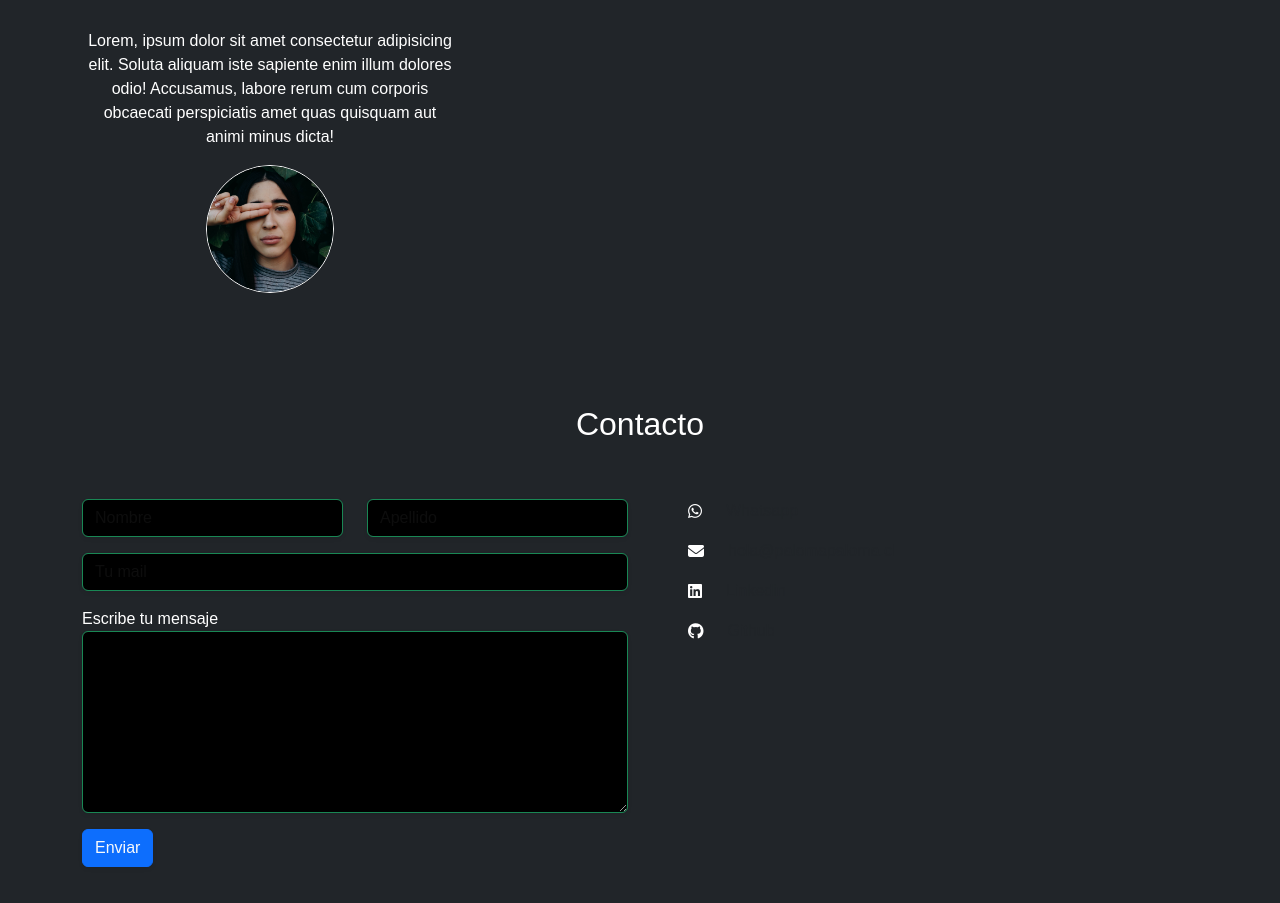
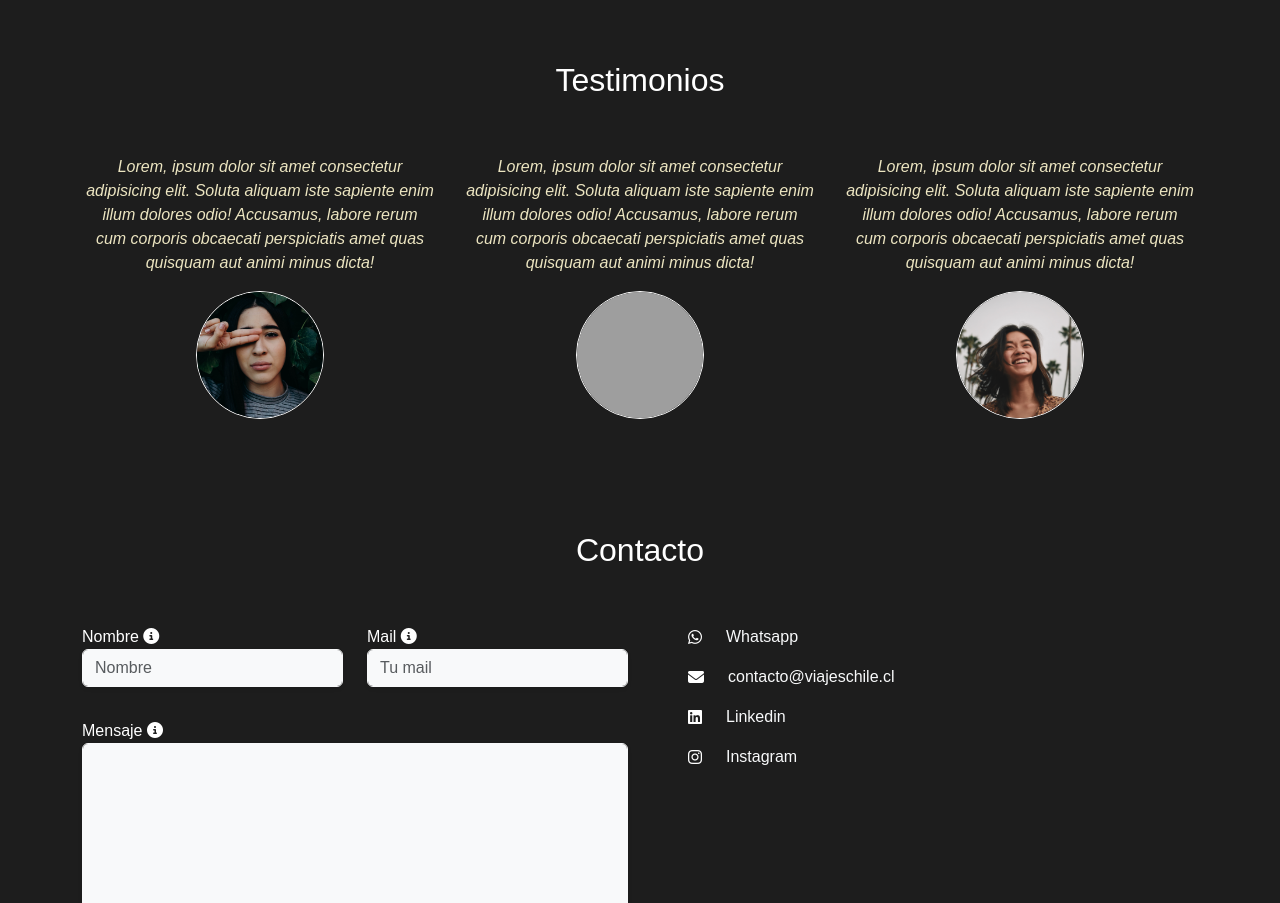
Before and after one commit to SingularPigeon/ViajesChileBootstrap, a website: page index.html in a window 1280 px wide. Shown: the part 1897-2800 px from the top of the page. Drawn offline with nearby package versions, Linux system fonts and the light colour scheme; grey boxes are pictures that could not be loaded.

Commit message:
(wip) Viajes Chile bootstrap

```diff
--- /dev/null
+++ b/assets/sass/abstracts/_variables.scss
@@ -0,0 +1,7 @@
+//Paleta colores
+$beige: #ece5c1;
+$dark: #1d1d1d;
+
+//Custom tooltip
+$tooltip-bg: $beige;
+$tooltip-color: $dark;
--- a/assets/sass/components/_card.scss
+++ b/assets/sass/components/_card.scss
@@ -6,4 +6,6 @@
   max-width: 400px;
   padding: 1rem;
   text-align: center;
+  font-style: italic;
+  color: $beige;
 }
--- /dev/null
+++ b/assets/sass/components/_logos.scss
@@ -0,0 +1,3 @@
+.logo-nav{
+  width:40px;
+  }
--- /dev/null
+++ b/assets/sass/layout/_testimonials-box.scss
@@ -0,0 +1,5 @@
+.testimonials-box {
+  padding-top:2rem ;
+  display: flex;
+  justify-content: center;
+}
--- a/assets/sass/main.scss
+++ b/assets/sass/main.scss
@@ -1,5 +1,5 @@
 //abstracts
-
+@import "abstracts/variables";
 //vendors
 @import url('https://fonts.googleapis.com/css2?family=Open+Sans:ital,wght@0,300..800;1,300..800&display=swap');
 
@@ -9,15 +9,15 @@
 //base
 @import "base/typography";
 //layout
-
+@import "layout/testimonials-box";
 //components
 @import "components/carousel";
 @import "components/card";
 @import "components/image";
+@import "components/logos";
 //pages
 
 //themes
-
 //shame
 
 @import "shame/shame";
--- a/assets/sass/shame/_shame.scss
+++ /dev/null
@@ -1,19 +0,0 @@
-
-
-/* NavBar */
-.logo-nav{
-width:40px;
-}
-
-/* Estilos para card sección destacados */
-.zoom {
-  transition: transform .2s; /* Animation */
-}
-
-.zoom:hover {
-  transform: scale(1.02);
-}
-/* Estilos íconos rrss */
-.social i:hover {
-  color: rgba(122, 216, 231, 0.884);
-}
--- a/assets/sass/vendors/_bootstrap.scss
+++ b/assets/sass/vendors/_bootstrap.scss
@@ -4,8 +4,7 @@
 @import "../../../node_modules/bootstrap/scss/functions";
 
 // 2. Include any default variable overrides heres
-$body-bg: #000;
-$body-color: #111;
+
 
 // 3. Include remainder of required Bootstrap stylesheets (including any separate color mode stylesheets)
 @import "../../../node_modules/bootstrap/scss/variables";
--- a/index.html
+++ b/index.html
@@ -37,7 +37,6 @@
                 </div>
             </div>
         </nav>
-
         <!-- Hero Carrusel-->
         <div class="container py-5 mt-3">
             <div class="row >
@@ -201,9 +200,12 @@
         </div>
     </section>
     <section id="testimonios">
-        <div class="container">
-            <div class="row">
-                <div class="testimonial-card">
+        <div class="container pt-5">
+            <div class="text-center">
+                <h2>Testimonios</h2>
+            </div>
+            <div class="row testimonials-box">
+                <div class="testimonial-card col-12 col-sm-12 col-md-4">
                     <div class="testimonial__text">
                         <p>Lorem, ipsum dolor sit amet consectetur adipisicing elit. Soluta aliquam iste sapiente enim
                             illum dolores odio! Accusamus, labore rerum cum corporis obcaecati perspiciatis amet quas
@@ -211,6 +213,26 @@
                     </div>
                     <div class="testimonial__image">
                         <img src="assets/img/testimonio1.jpg" class="image--rounded"   alt="">
+                    </div>
+                </div>
+                <div class="testimonial-card col-12 col-sm-12 col-md-4">
+                    <div class="testimonial__text">
+                        <p>Lorem, ipsum dolor sit amet consectetur adipisicing elit. Soluta aliquam iste sapiente enim
+                            illum dolores odio! Accusamus, labore rerum cum corporis obcaecati perspiciatis amet quas
+                            quisquam aut animi minus dicta!</p>
+                    </div>
+                    <div class="testimonial__image">
+                        <img src="assets/img/testimonio2.jpg" class="image--rounded"   alt="">
+                    </div>
+                </div>
+                <div class="testimonial-card col-12 col-sm-12 col-md-4">
+                    <div class="testimonial__text">
+                        <p>Lorem, ipsum dolor sit amet consectetur adipisicing elit. Soluta aliquam iste sapiente enim
+                            illum dolores odio! Accusamus, labore rerum cum corporis obcaecati perspiciatis amet quas
+                            quisquam aut animi minus dicta!</p>
+                    </div>
+                    <div class="testimonial__image">
+                        <img src="assets/img/testimonio3.jpg" class="image--rounded"   alt="">
                     </div>
                 </div>
             </div>
@@ -229,67 +251,62 @@
                 <form action="" class="col-12 col-md-6 mb-5">
                     <div class="row">
                         <div class="col mb-3">
-                            <input type="text" class="form-control border-success shadow-sm" placeholder="Nombre"
+                            <label for="nombre" class="form-label">Nombre</label>
+                            <i class="fa-solid fa-circle-info" data-bs-toggle="tooltip" data-bs-placement="right" data-bs-title="Tu nombre y apellido"></i>
+
+                            <input type="text" class="form-control border-light shadow-sm bg-light" placeholder="Nombre"
                                 aria-label="Nombre">
                         </div>
                         <div class="col mb-3">
-                            <input type="text" class="form-control border-success shadow-sm" placeholder="Apellido"
-                                aria-label="Apellido">
+                            <label for="mensaje" class="form-label">Mail</label>
+                            <i class="fa-solid fa-circle-info" data-bs-toggle="tooltip" data-bs-placement="right" data-bs-title="Ejemplo: nombre@gmail.com"></i>
+
+                        <input type="email" class="form-control border-light shadow-sm bg-light" id="mail"
+                            placeholder="Tu mail">
                         </div>
                     </div>
                     <div class="mb-3">
-                        <input type="email" class="form-control border-success shadow-sm" id="mail"
-                            placeholder="Tu mail">
+
                     </div>
                     <div class="mb-3">
-                        <label for="mensaje" class="form-label">Escribe tu mensaje</label>
-                        <textarea class="form-control border-success text-dark shadow-sm" id="mensaje"
+                        <label for="mensaje" class="form-label">Mensaje</label>
+                        <i class="fa-solid fa-circle-info" data-bs-toggle="tooltip" data-bs-placement="right" data-bs-title="Escribe tu mensaje"></i>
+                        <textarea class="form-control border-light text-dark shadow-sm bg-light" id="mensaje"
                             rows="7"></textarea>
                     </div>
-                    <input class="btn btn-primary text-light fw-medium shadow-sm" type="submit" value="Enviar">
+                    <input class="btn btn-light fw-medium shadow-sm" type="submit" value="Enviar">
                 </form>
                 <!-- Datos contacto -->
                 <div class="col-12 col-md-6 d-flex flex-column row-gap-3 ps-5">
                     <div class="contact d-flex gap-4 align-items-center">
                         <i class="fa-brands fa-whatsapp"></i>
-                        <a href="https://wa.me/56985054979"
-                            class="text-decoration-none text-dark link-success">Whatsapp</a>
+                        <a href="https://wa.me/5697654492"
+                            class="text-decoration-none  text-light">Whatsapp</a>
                     </div>
                     <div class=" contact d-flex gap-4 align-items-center ">
                         <i class="fa-solid fa-envelope"></use></i>
-                        <a class="text-decoration-none text-dark link-success"
-                            href="mailto:hola@palomapaloma.cl">hola@palomapaloma.cl</a>
+                        <a class="text-decoration-none  text-light"
+                            href="mailto:hola@palomapaloma.cl">contacto@viajeschile.cl</a>
                     </div>
                     <div class="contact d-flex gap-4 align-items-center">
                         <i class="fa-brands fa-linkedin"></i>
-                        <a href="https://www.linkedin.com/in/paloma-rivera-orellana-1bb348190/"
-                            class="text-decoration-none text-dark link-success">Linkedin</a>
+                        <a href="https://linkedin.com"
+                            class="text-decoration-none text-light">Linkedin</a>
                     </div>
                     <div class="contact d-flex gap-4 align-items-center">
-                        <i class="fa-brands fa-github"></i>
-                        <a href="https://github.com/SingularPigeon"
-                            class="text-decoration-none text-dark link-success">Github</a>
+                        <i class="fa-brands fa-instagram"></i>
+                        <a href="https://instagram.com"
+                            class="text-decoration-none text-light">Instagram</a>
                     </div>
                 </div>
             </div>
     </section>
     <!-- Footer -->
     <footer>
-        <div class="container-fluid  bg-info bg-opacity-75">
+        <div class="container-fluid"data-bs-theme="dark">
             <div class="row d-flex align-items-center text-center py-4">
-                <div class=" col-md-6 fs-4">
+                <div class="col fs-4">
                     <a class="navbar-brand" href="index.html"> Viajes Chile</a>
-                </div>
-                <div class=" social col-md-6 fs-3">
-                    <a class="text-decoration-none text-white" href="https://instagram.com" target="_blank">
-                        <i class="fa-brands fa-instagram p-2"></i>
-                    </a>
-                    <a class="text-decoration-none text-white" href="https://x.com" target="_blank">
-                        <i class="fa-brands fa-x-twitter p-2"></i>
-                    </a>
-                    <a class="text-decoration-none text-white" href="https://facebook.com" target="_blank">
-                        <i class="fa-brands fa-square-facebook p-2"></i>
-                    </a>
                 </div>
             </div>
         </div>
```
Also changed, not shown: assets/css/main.css, 1 other file.
